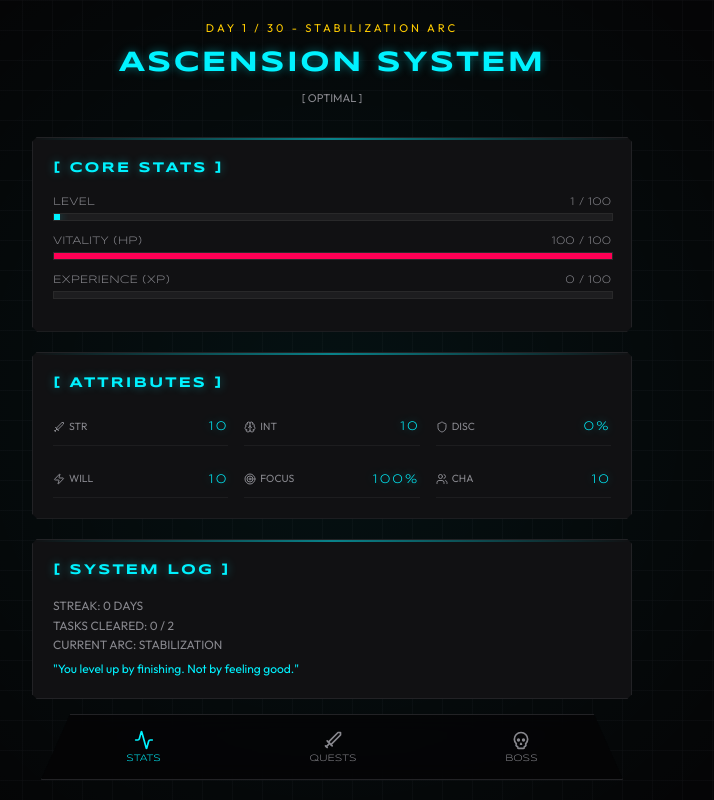
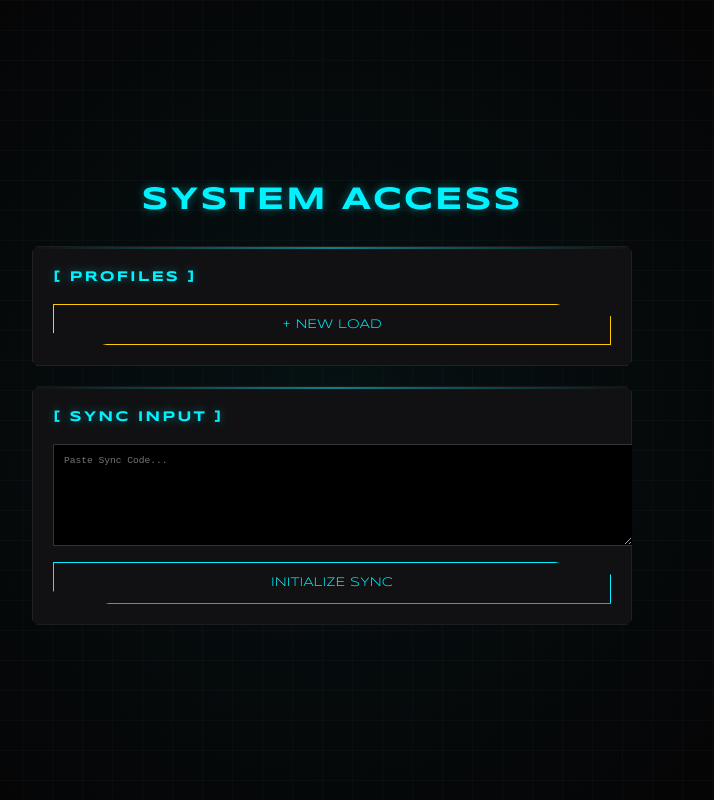
Before and after one commit to Ashwinck17/MainCharacter, a React (Vite) app: page / in a window 1280 px wide. Shown: the top 800 px of the page, without its empty margins (308-1022 px from the left). Built offline with nearby package versions, Linux system fonts and the light colour scheme.

Commit message:
Fix DISC 101% bug and implement Profile Management with Sync Code functionality

```diff
--- a/src/App.tsx
+++ b/src/App.tsx
@@ -49,108 +49,79 @@ const TASK_POOL = {
 };
 
 function App() {
-  const [state, setState] = useState<SystemState>(() => {
-    const saved = localStorage.getItem('ascension_system_v2');
+  const [activeProfile, setActiveProfile] = useState<string | null>(() => localStorage.getItem('ascension_active_profile'));
+  const [state, setState] = useState<SystemState | null>(() => {
+    const active = localStorage.getItem('ascension_active_profile');
+    if (!active) return null;
+    const saved = localStorage.getItem(`ascension_profile_${active}`);
     if (saved) {
       const parsed = JSON.parse(saved);
-      // Migration: Ensure new tracking fields exist
       if (parsed.stats.assignedCount === undefined) parsed.stats.assignedCount = 0;
       if (parsed.stats.completedCount === undefined) parsed.stats.completedCount = 0;
       return parsed;
     }
-
-    return {
-      version: '2.0',
-      startDate: new Date().toISOString(),
-      stats: INITIAL_STATS,
-      dailyTasks: [],
-      buffs: [],
-      history: [],
-      hardcoreMode: false,
-      weeklyBoss: {
-        name: "THE DRIFT",
-        completed: false,
-        requiredQuests: 5,
-        currentQuests: 0,
-        deadline: new Date(Date.now() + 7 * 24 * 60 * 60 * 1000).toISOString()
-      }
-    };
+    return null;
   });
 
   const [activeTab, setActiveTab] = useState<'status' | 'quests' | 'boss'>('status');
+  const [exportInput, setExportInput] = useState('');
+  const [showSync, setShowSync] = useState(false);
 
   useEffect(() => {
-    localStorage.setItem('ascension_system_v2', JSON.stringify(state));
-  }, [state]);
+    if (activeProfile && state) {
+      localStorage.setItem(`ascension_profile_${activeProfile}`, JSON.stringify(state));
+      localStorage.setItem('ascension_active_profile', activeProfile);
+    }
+  }, [state, activeProfile]);
 
-  // INTELLIGENCE: Adaptive Difficulty Scaling
   const getAdaptiveDifficulty = (_type: 'physical' | 'mental'): 'Easy' | 'Medium' | 'Hard' => {
-    let diffScore = 0; // 0: Easy, 1: Medium, 2: Hard
-
-    // Level scaling (every 5 levels increases base difficulty)
-    diffScore = Math.floor(state.stats.level / 5);
-
-    // DISC scaling (Punishment loop / Challenge loop)
-    if (state.stats.DISC < 60) diffScore += 1; // Penalty: Weakness makes tasks feel harder
-    if (state.stats.DISC > 90) diffScore += 1; // Reward: High focus unlocks higher tiers
-
-    // Cap at Hard
+    if (!state) return 'Easy';
+    let diffScore = Math.floor(state.stats.level / 5);
+    if (state.stats.DISC < 60) diffScore += 1;
+    if (state.stats.DISC > 90) diffScore += 1;
     const tiers: ('Easy' | 'Medium' | 'Hard')[] = ['Easy', 'Medium', 'Hard'];
     return tiers[Math.min(diffScore, 2)];
   };
 
-  // Logic to determine current day of the journey
   const getJourneyDay = () => {
+    if (!state) return 1;
     const start = new Date(state.startDate).getTime();
     const now = new Date().getTime();
     return Math.floor((now - start) / (1000 * 60 * 60 * 24)) + 1;
   };
 
   const day = getJourneyDay();
-  const getArc = (d: number) => {
-    if (d <= 7) return "STABILIZATION";
-    if (d <= 14) return "DISCIPLINE";
-    if (d <= 21) return "PRESSURE";
-    return "IDENTITY";
-  };
-
-  const arc = getArc(day);
+  const arc = (day <= 7) ? "STABILIZATION" : (day <= 14) ? "DISCIPLINE" : (day <= 21) ? "PRESSURE" : "IDENTITY";
 
   useEffect(() => {
+    if (!state || !activeProfile) return;
     const today = new Date().toDateString();
     const lastUpdate = new Date(state.stats.lastUpdate || 0).toDateString();
 
     if (today !== lastUpdate || state.dailyTasks.length === 0) {
       const hasUnfinished = state.dailyTasks.length > 0 && state.dailyTasks.some(t => !t.completed);
-
       let newStats = { ...state.stats };
 
-      // Penalty for missed tasks
       if (hasUnfinished) {
         const penaltyXP = arc === "STABILIZATION" ? 10 : arc === "DISCIPLINE" ? 15 : arc === "PRESSURE" ? 20 : 30;
         newStats.xp = Math.max(newStats.xp - penaltyXP, 0);
         newStats.hp = Math.max(newStats.hp - 20, 10);
         newStats.streak = 0;
-
         if (arc === "DISCIPLINE") newStats.FOCUS = Math.max(newStats.FOCUS - 10, 0);
         if (arc === "PRESSURE") newStats.DISC = Math.max(newStats.DISC - 5, 0);
       } else if (state.dailyTasks.length > 0) {
         newStats.streak += 1;
-        // Streak bonuses
         if (newStats.streak % 7 === 0) {
           newStats.xp += arc === "DISCIPLINE" ? 75 : 50;
           newStats.WILL += 2;
         }
       }
 
-      // INTELLIGENCE: Adaptive Task Selection
       const pDiff = getAdaptiveDifficulty('physical');
       const mDiff = getAdaptiveDifficulty('mental');
-
       const pTasks = TASK_POOL.physical[pDiff];
       const mTasks = TASK_POOL.mental[mDiff];
 
-      // Stabilization Arc overrides for Day 1-7 consistency
       let pDesc = pTasks[Math.floor(Math.random() * pTasks.length)];
       let mDesc = mTasks[Math.floor(Math.random() * mTasks.length)];
 
@@ -186,7 +157,7 @@ function App() {
 
       newStats.assignedCount += 2;
 
-      setState(prev => ({
+      setState(prev => prev ? ({
         ...prev,
         stats: { ...newStats, lastUpdate: new Date().toISOString() },
         dailyTasks: newTasks,
@@ -198,38 +169,28 @@ function App() {
             deadline: new Date(Date.now() + 7 * 24 * 60 * 60 * 1000).toISOString()
           } : {})
         }
-      }));
+      }) : null);
     }
-  }, [day, state.stats.level, state.stats.DISC]);
+  }, [day, activeProfile]);
 
   const completeTask = (taskId: string) => {
     setState(prev => {
+      if (!prev) return null;
       const task = prev.dailyTasks.find(t => t.id === taskId);
       if (!task || task.completed) return prev;
 
       let newStats = { ...prev.stats };
       newStats.completedCount += 1;
-
-      // Update DISC formula: Completed / Assigned * 100
-      // Guard against division by zero
       newStats.DISC = newStats.assignedCount > 0
-        ? Math.round((newStats.completedCount / newStats.assignedCount) * 100)
+        ? Math.min(Math.round((newStats.completedCount / newStats.assignedCount) * 100), 100)
         : 0;
 
-      // XP and Stat Rewards
       let xpGained = task.xpReward;
-      if (prev.hardcoreMode) xpGained *= 1.25; // Hardcore XP bonus
-      if (newStats.hp < 40) xpGained *= 0.75; // Low HP penalty
-
+      if (prev.hardcoreMode) xpGained *= 1.25;
       newStats.xp += xpGained;
       if (task.type === 'physical') newStats.STR += 1;
       if (task.type === 'mental') newStats.INT += 1;
 
-      // Both check for DISC
-      const otherTask = prev.dailyTasks.find(t => t.id !== taskId);
-      if (otherTask?.completed) newStats.DISC += 1;
-
-      // Level up
       if (newStats.xp >= newStats.xpRequired) {
         newStats.level += 1;
         newStats.xp -= newStats.xpRequired;
@@ -249,35 +210,98 @@ function App() {
     });
   };
 
-  const isDebuffed = state.stats.hp < 40;
+  const createNewProfile = (name: string) => {
+    const id = name.toLowerCase().replace(/\s+/g, '_');
+    const newState: SystemState = {
+      version: '2.0',
+      startDate: new Date().toISOString(),
+      stats: INITIAL_STATS,
+      dailyTasks: [],
+      buffs: [],
+      history: [],
+      hardcoreMode: false,
+      weeklyBoss: {
+        name: "THE DRIFT",
+        completed: false,
+        requiredQuests: 5,
+        currentQuests: 0,
+        deadline: new Date(Date.now() + 7 * 24 * 60 * 60 * 1000).toISOString()
+      }
+    };
+    localStorage.setItem(`ascension_profile_${id}`, JSON.stringify(newState));
+    const list = JSON.parse(localStorage.getItem('ascension_profile_list') || '[]');
+    if (!list.some((p: any) => p.id === id)) {
+      list.push({ id, name });
+      localStorage.setItem('ascension_profile_list', JSON.stringify(list));
+    }
+    setActiveProfile(id);
+    setState(newState);
+  };
+
+  const importProfile = (json: string) => {
+    try {
+      const imported = JSON.parse(json);
+      const id = `sync_${Date.now()}`;
+      localStorage.setItem(`ascension_profile_${id}`, JSON.stringify(imported));
+      const list = JSON.parse(localStorage.getItem('ascension_profile_list') || '[]');
+      list.push({ id, name: `Sync_${new Date().toLocaleDateString()}` });
+      localStorage.setItem('ascension_profile_list', JSON.stringify(list));
+      setActiveProfile(id);
+      setState(imported);
+      setExportInput('');
+    } catch (e) { alert("Corrupted Code"); }
+  };
+
+  if (!activeProfile || !state) {
+    const list = JSON.parse(localStorage.getItem('ascension_profile_list') || '[]');
+    return (
+      <div className="app-container" style={{ maxWidth: '600px', margin: '0 auto', padding: '40px 20px' }}>
+        <h1 className="neon-text" style={{ textAlign: 'center' }}>SYSTEM ACCESS</h1>
+        <SystemCard title="PROFILES">
+          {list.map((p: any) => (
+            <button key={p.id} onClick={() => { setActiveProfile(p.id); setState(JSON.parse(localStorage.getItem(`ascension_profile_${p.id}`)!)); }} style={{ width: '100%', marginBottom: '10px' }}>
+              LOAD: {p.name}
+            </button>
+          ))}
+          <button onClick={() => { const n = prompt("Name:"); if (n) createNewProfile(n); }} style={{ width: '100%', borderColor: 'var(--accent-gold)' }}>+ NEW LOAD</button>
+        </SystemCard>
+        <SystemCard title="SYNC INPUT">
+          <textarea value={exportInput} onChange={e => setExportInput(e.target.value)} placeholder="Paste Sync Code..." style={{ width: '100%', height: '80px', background: '#000', color: 'var(--accent-blue)', border: '1px solid #333', padding: '10px', fontSize: '0.6rem' }} />
+          <button onClick={() => importProfile(exportInput)} style={{ width: '100%', marginTop: '10px' }}>INITIALIZE SYNC</button>
+        </SystemCard>
+      </div>
+    );
+  }
 
   return (
     <div className="app-container" style={{ maxWidth: '600px', margin: '0 auto', padding: '20px', paddingBottom: '100px' }}>
+      {showSync && (
+        <div style={{ position: 'fixed', inset: 0, background: 'rgba(0,0,0,0.95)', zIndex: 9999, padding: '20px', display: 'flex', alignItems: 'center' }}>
+          <SystemCard title="SYNC CODE" className="sync-modal">
+            <textarea readOnly value={JSON.stringify(state)} style={{ width: '100%', height: '200px', background: '#000', color: 'var(--accent-blue)' }} />
+            <button onClick={() => setShowSync(false)} style={{ width: '100%', marginTop: '15px' }}>BACK TO SYSTEM</button>
+          </SystemCard>
+        </div>
+      )}
+
       <header style={{ textAlign: 'center', marginBottom: '30px' }}>
-        <div style={{ fontSize: '0.7rem', color: 'var(--accent-gold)', letterSpacing: '3px' }}>
-          DAY {day} / 30 - {arc} ARC
+        <div style={{ display: 'flex', justifyContent: 'space-between', fontSize: '0.6rem', marginBottom: '15px' }}>
+          <span onClick={() => setActiveProfile(null)} style={{ cursor: 'pointer', color: 'var(--accent-gold)' }}>[ LOG OUT ]</span>
+          <span onClick={() => setShowSync(true)} style={{ cursor: 'pointer', color: 'var(--accent-blue)' }}>[ GEN SYNC CODE ]</span>
         </div>
+        <div style={{ fontSize: '0.7rem', color: 'var(--accent-gold)', letterSpacing: '3px' }}>DAY {day} / 30 - {arc} ARC</div>
         <h1 className="neon-text" style={{ fontSize: '1.8rem', margin: '5px 0' }}>Ascension System</h1>
-        <div style={{ display: 'flex', justifyContent: 'center', gap: '15px' }}>
-          <span style={{ color: 'var(--text-secondary)', fontSize: '0.7rem' }}>
-            [ {isDebuffed ? "DRAINED" : "OPTIMAL"} ]
-          </span>
-          {state.hardcoreMode && (
-            <span className="neon-red" style={{ fontSize: '0.7rem' }}>[ HARDCORE MODE ACTIVE ]</span>
-          )}
-        </div>
       </header>
 
       {activeTab === 'status' && (
         <div className="status-page">
-          <SystemCard title="Core Stats">
+          <SystemCard title="CORE STATS">
             <StatBar label="LEVEL" current={state.stats.level} max={100} />
-            <StatBar label="VITALITY (HP)" current={state.stats.hp} max={state.stats.maxHp} isRed />
-            <StatBar label="EXPERIENCE (XP)" current={Math.floor(state.stats.xp)} max={state.stats.xpRequired} />
+            <StatBar label="VITALITY" current={state.stats.hp} max={state.stats.maxHp} isRed />
+            <StatBar label="EXPERIENCE" current={Math.floor(state.stats.xp)} max={state.stats.xpRequired} />
           </SystemCard>
-
-          <SystemCard title="Attributes">
-            <div className={`stats-grid ${isDebuffed ? 'grayscale' : ''}`}>
+          <SystemCard title="ATTRIBUTES">
+            <div className="stats-grid">
               <Attribute label="STR" value={state.stats.STR} icon={<Sword size={12} />} />
               <Attribute label="INT" value={state.stats.INT} icon={<Brain size={12} />} />
               <Attribute label="DISC" value={state.stats.DISC} icon={<Shield size={12} />} isPercent />
@@ -285,31 +309,11 @@ function App() {
               <Attribute label="FOCUS" value={state.stats.FOCUS} icon={<Target size={12} />} isPercent />
               <Attribute label="CHA" value={state.stats.CHA} icon={<Users size={12} />} />
             </div>
-            {isDebuffed && (
-              <div className="neon-red" style={{ fontSize: '0.6rem', marginTop: '10px', textAlign: 'center' }}>
-                WARNING: LOW VITALITY REDUCES XP GAIN BY 25%
-              </div>
-            )}
           </SystemCard>
-
-          {state.stats.level >= 10 && (
-            <button
-              onClick={() => setState(p => ({ ...p, hardcoreMode: !p.hardcoreMode }))}
-              style={{ width: '100%', marginBottom: '20px', borderColor: state.hardcoreMode ? 'var(--accent-red)' : 'var(--accent-blue)' }}
-              className={state.hardcoreMode ? 'neon-red' : ''}
-            >
-              {state.hardcoreMode ? "EXIT HARDCORE" : "ENABLE HARDCORE"}
-            </button>
-          )}
-
-          <SystemCard title="System Log">
-            <div style={{ fontSize: '0.75rem', color: 'var(--text-secondary)', lineHeight: '1.6' }}>
-              STREAK: {state.stats.streak} DAYS<br />
-              TASKS CLEARED: {state.stats.completedCount} / {state.stats.assignedCount}<br />
-              CURRENT ARC: {arc}<br />
-              <div style={{ marginTop: '5px', color: 'var(--accent-blue)' }}>
-                "You level up by finishing. Not by feeling good."
-              </div>
+          <SystemCard title="SYSTEM LOG">
+            <div style={{ fontSize: '0.75rem', opacity: 0.7 }}>
+              STREAK: {state.stats.streak} DAYS | QUETST: {state.stats.completedCount}/{state.stats.assignedCount}<br />
+              PROFILE: {activeProfile.toUpperCase()}
             </div>
           </SystemCard>
         </div>
@@ -317,78 +321,39 @@ function App() {
 
       {activeTab === 'quests' && (
         <div className="quests-page">
-          <SystemCard title="Active Directives">
-            {state.dailyTasks.map(task => (
-              <div key={task.id} className="system-window" style={{ background: 'rgba(255,255,255,0.02)', padding: '15px', marginBottom: '15px', border: '1px solid #222' }}>
-                <div style={{ display: 'flex', justifyContent: 'space-between', fontSize: '0.65rem', marginBottom: '8px' }}>
-                  <span className="neon-text">{task.type}</span>
-                  <span style={{ color: 'var(--accent-gold)' }}>[{task.difficulty}]</span>
+          <SystemCard title="DIRECTIVES">
+            {state.dailyTasks.map(t => (
+              <div key={t.id} className="system-window" style={{ background: 'rgba(255,255,255,0.02)', padding: '15px', marginBottom: '15px' }}>
+                <div style={{ display: 'flex', justifyContent: 'space-between', fontSize: '0.6rem' }}>
+                  <span className="neon-text">{t.type}</span>
+                  <span style={{ color: 'var(--accent-gold)' }}>[{t.difficulty}]</span>
                 </div>
-                <div style={{ fontSize: '1.1rem', marginBottom: '12px' }}>{task.description}</div>
-
-                <div style={{ display: 'grid', gridTemplateColumns: '1fr 1fr', gap: '10px', marginBottom: '15px', fontSize: '0.7rem' }}>
-                  <div>
-                    <div className="neon-text" style={{ opacity: 0.7 }}>[ REWARD ]</div>
-                    <div>+{task.xpReward} XP</div>
-                    <div>+1 {task.type === 'physical' ? 'STR' : 'INT'}</div>
-                  </div>
-                  <div>
-                    <div className="neon-red" style={{ opacity: 0.7 }}>[ PENALTY ]</div>
-                    <div>{task.punishment}</div>
-                  </div>
-                </div>
-
-                <button
-                  onClick={() => completeTask(task.id)}
-                  disabled={task.completed}
-                  style={{ width: '100%' }}
-                >
-                  {task.completed ? "QUEST CLEARED" : "CLAIM REWARD"}
+                <div style={{ fontSize: '1.1rem', margin: '10px 0' }}>{t.description}</div>
+                <button onClick={() => completeTask(t.id)} disabled={t.completed} style={{ width: '100%' }}>
+                  {t.completed ? "CLEARED" : "CLAIM REWARD"}
                 </button>
               </div>
             ))}
-            {arc === "DISCIPLINE" && (
-              <div className="neon-red" style={{ fontSize: '0.6rem', textAlign: 'center', marginTop: '10px' }}>
-                CONSTRAINT: NO PHONE DURING TASK WINDOW
-              </div>
-            )}
           </SystemCard>
         </div>
       )}
 
       {activeTab === 'boss' && (
         <div className="boss-page">
-          <SystemCard title="Weekly Trial">
+          <SystemCard title="WEEKLY TRIAL">
             <div style={{ textAlign: 'center', padding: '20px' }}>
-              <Skull size={60} color={state.weeklyBoss.currentQuests >= 5 ? 'var(--accent-blue)' : 'var(--accent-red)'} />
-              <h2 className={state.weeklyBoss.currentQuests >= 5 ? 'neon-text' : 'neon-red'}>{state.weeklyBoss.name}</h2>
-              <p style={{ fontSize: '0.8rem', color: 'var(--text-secondary)' }}>
-                PROGRESS: {state.weeklyBoss.currentQuests} / 5 TASKS
-              </p>
+              <Skull size={40} color="var(--accent-red)" />
+              <h2 className="neon-red">{state.weeklyBoss.name}</h2>
               <StatBar label="TRIAL PROGRESS" current={state.weeklyBoss.currentQuests} max={5} />
-              <div style={{ fontSize: '0.6rem', marginTop: '20px', color: 'var(--text-secondary)' }}>
-                "You had time. You just spent it elsewhere."
-              </div>
             </div>
           </SystemCard>
-
-          {day >= 15 && (
-            <SystemCard title="Mid-Boss: THE COMFORT KING">
-              <div style={{ textAlign: 'center' }}>
-                <Lock size={30} color="var(--accent-gold)" />
-                <p style={{ fontSize: '0.8rem' }}>MISSION: NO SKIPS FOR 3 DAYS</p>
-                <div className="neon-red" style={{ fontSize: '0.7rem' }}>[ STATUS: ACTIVE ]</div>
-              </div>
-            </SystemCard>
-          )}
         </div>
       )}
 
       <nav style={{
         position: 'fixed', bottom: '20px', left: '50%', transform: 'translateX(-50%)',
         width: 'calc(100% - 40px)', maxWidth: '560px', display: 'flex', justifyContent: 'space-around',
-        padding: '10px', background: 'rgba(5, 5, 6, 0.9)', backdropFilter: 'blur(10px)',
-        border: '1px solid var(--border-color)', zIndex: 100, clipPath: 'polygon(5% 0, 95% 0, 100% 100%, 0 100%)'
+        padding: '10px', background: 'rgba(5, 5, 6, 0.95)', border: '1px solid var(--border-color)', borderRadius: '10px'
       }}>
         <NavButton active={activeTab === 'status'} onClick={() => setActiveTab('status')} icon={<Activity size={20} />} label="Stats" />
         <NavButton active={activeTab === 'quests'} onClick={() => setActiveTab('quests')} icon={<Sword size={20} />} label="Quests" />
@@ -398,22 +363,15 @@ function App() {
   );
 }
 
-const Attribute = ({ label, value, icon, isPercent }: { label: string, value: number, icon: any, isPercent?: boolean }) => (
-  <div style={{ padding: '8px 0', borderBottom: '1px solid rgba(255,255,255,0.05)' }}>
-    <div style={{ display: 'flex', justifyContent: 'space-between', alignItems: 'center' }}>
-      <span style={{ fontSize: '0.65rem', color: 'var(--text-secondary)', display: 'flex', alignItems: 'center', gap: '4px' }}>
-        {icon} {label}
-      </span>
-      <span className="neon-text" style={{ fontSize: '0.8rem' }}>{value}{isPercent ? '%' : ''}</span>
-    </div>
+const Attribute = ({ label, value, icon, isPercent }: any) => (
+  <div style={{ padding: '8px 0', borderBottom: '1px solid rgba(255,255,255,0.05)', display: 'flex', justifyContent: 'space-between' }}>
+    <span style={{ fontSize: '0.7rem', opacity: 0.6, display: 'flex', alignItems: 'center', gap: '5px' }}>{icon} {label}</span>
+    <span className="neon-text" style={{ fontSize: '0.8rem' }}>{value}{isPercent ? '%' : ''}</span>
   </div>
 );
 
-const NavButton = ({ active, onClick, icon, label }: { active: boolean, onClick: () => void, icon: any, label: string }) => (
-  <button onClick={onClick} style={{
-    border: 'none', background: 'transparent', color: active ? 'var(--accent-blue)' : 'var(--text-secondary)',
-    display: 'flex', flexDirection: 'column', alignItems: 'center', gap: '4px', padding: '5px'
-  }}>
+const NavButton = ({ active, onClick, icon, label }: any) => (
+  <button onClick={onClick} style={{ border: 'none', background: 'none', color: active ? 'var(--accent-blue)' : '#444', display: 'flex', flexDirection: 'column', alignItems: 'center', padding: 0 }}>
     {icon}
     <span style={{ fontSize: '0.6rem' }}>{label}</span>
   </button>
```
